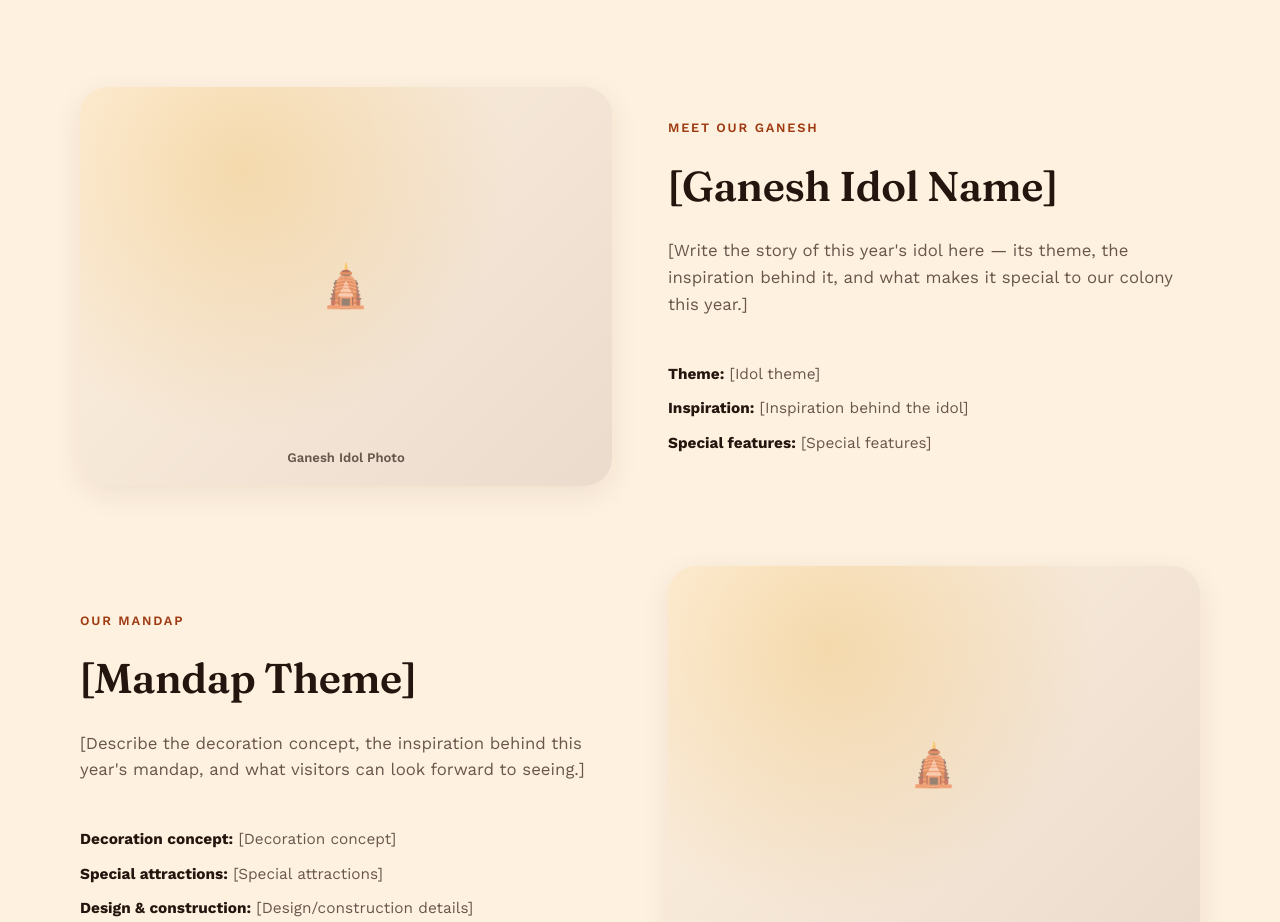
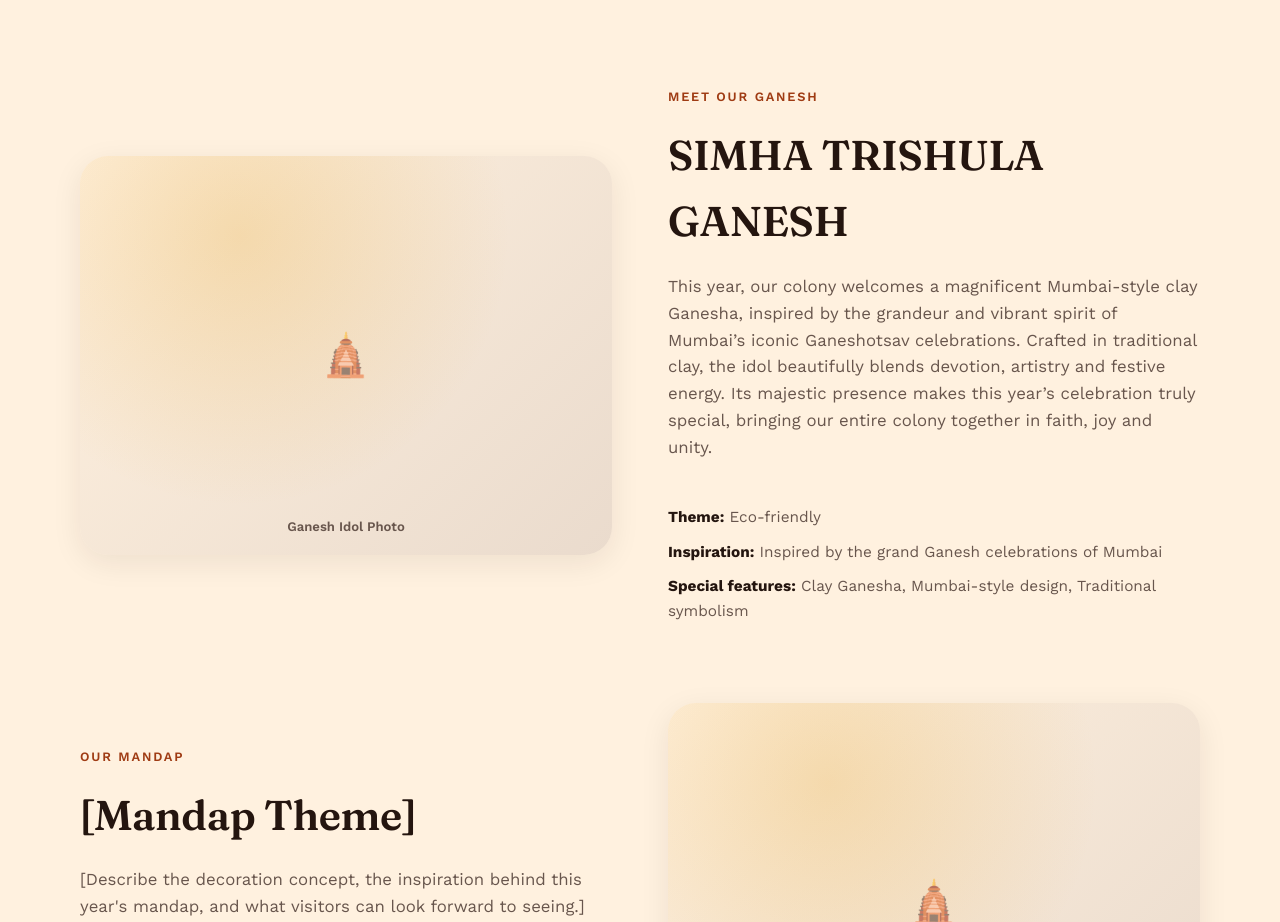
Before and after one commit to Hemanthreddy0406/ganesh-chaturthi-website, a plain HTML site: page index.html in a window 1280 px wide. Shown: the part 1600-2522 px from the top of the page. Drawn offline with nearby package versions, Linux system fonts and the light colour scheme.

Commit message:
Update index.html

```diff
--- a/index.html
+++ b/index.html
@@ -174,15 +174,16 @@
         </div>
         <div class="split-content">
           <p class="eyebrow eyebrow--dark">Meet Our Ganesh</p>
-          <h2 class="section-title">[Ganesh Idol Name]</h2>
+          <h2 class="section-title">SIMHA TRISHULA GANESH</h2>
           <p class="section-lead">
-            [Write the story of this year's idol here — its theme, the inspiration behind it, and what makes it special
-            to our colony this year.]
+            This year, our colony welcomes a magnificent Mumbai-style clay Ganesha, inspired by the grandeur and vibrant spirit of Mumbai’s iconic Ganeshotsav celebrations.
+            Crafted in traditional clay, the idol beautifully blends devotion, artistry and festive energy. Its majestic presence makes this year’s celebration truly special, bringing our entire colony together in faith, joy and unity.
+
           </p>
           <ul class="detail-list">
-            <li><strong>Theme:</strong> <span>[Idol theme]</span></li>
-            <li><strong>Inspiration:</strong> <span>[Inspiration behind the idol]</span></li>
-            <li><strong>Special features:</strong> <span>[Special features]</span></li>
+            <li><strong>Theme:</strong> <span>Eco-friendly</span></li>
+            <li><strong>Inspiration:</strong> <span>Inspired by the grand Ganesh celebrations of Mumbai</span></li>
+            <li><strong>Special features:</strong> <span>Clay Ganesha, Mumbai-style design, Traditional symbolism</span></li>
           </ul>
         </div>
       </div>
```
